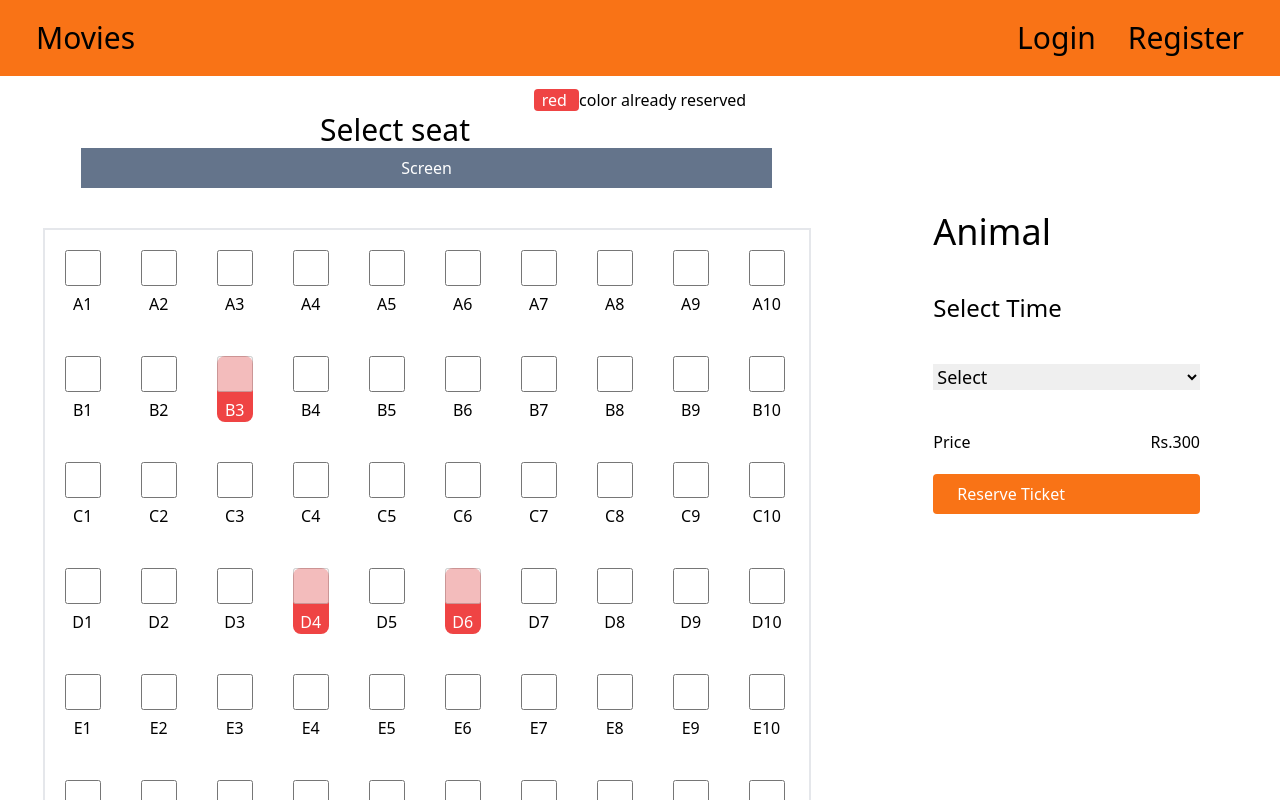
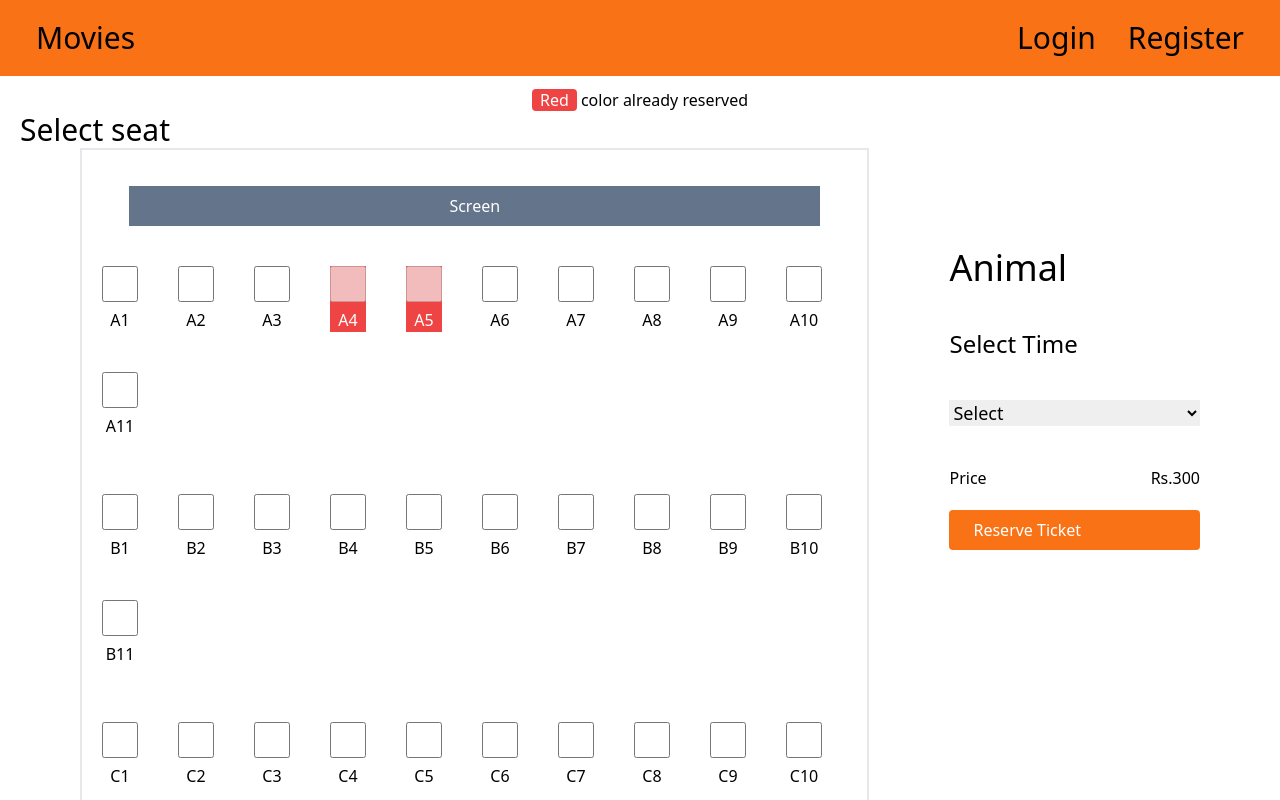
Before and after one commit to roshan2057/Movie-booking-client, a React (Create React App) app: page /reserve in a window 1280 px wide. Shown: the top 800 px of the page. Built offline with nearby package versions, Linux system fonts and the light colour scheme.

Commit message:
user profile page

```diff
--- a/src/App.js
+++ b/src/App.js
@@ -5,6 +5,9 @@ import ReserveSeat from "./pages/ReserveSeat";
 import Header from "./pages/components.jsx/Header";
 import Login from "./pages/Login";
 import Register from "./pages/Register";
+import Profile from "./pages/components.jsx/Profile/Profile";
+import Userreserveseat from "./pages/components.jsx/Profile/Userreserveseat";
+import Details from "./pages/components.jsx/Profile/Details";
 
 function App() {
 
@@ -18,6 +21,11 @@ function App() {
       <Route path="/reserve" element={<ReserveSeat/>} />
       <Route path="/login" element={<Login/>} />
       <Route path="/register" element={<Register/>} />
+      <Route path="/profile" element={<Profile/>} >
+      <Route path="details" element={<Details/>} />
+      <Route path="seat" element={<Userreserveseat/>} />
+
+        </Route>
       {/* <Route path="*" element={<Login/>} /> */}
      </Routes>
     </div>
--- a/src/index.css
+++ b/src/index.css
@@ -1,8 +1,3 @@
 @tailwind base;
 @tailwind components;
 @tailwind utilities;
-
-
-.seat{
-    width: 48rem;
-  }
--- a/src/pages/Moviedetails.jsx
+++ b/src/pages/Moviedetails.jsx
@@ -1,4 +1,5 @@
 import React from 'react'
+import { Link } from 'react-router-dom'
 
 const Moviedetails = () => {
   return (
@@ -47,7 +48,7 @@ const Moviedetails = () => {
               </div>
               <div className="flex mt-8">
               <a className="flex text-white bg-orange-500 border-0 py-2 px-6 focus:outline-none hover:scale-105 rounded"   rel="noopener noreferrer" href="https://youtu.be/Dydmpfo68DA?si=19w_0_w7OYwHpVxP" target="_blank">View Tailor</a>
-          <a href='/reserve' className="flex ml-auto text-white bg-orange-500 border-0 py-2 px-6 focus:outline-none hover:scale-105 rounded">Reserve Ticket</a>
+          <Link to='/reserve' className="flex ml-auto text-white bg-orange-500 border-0 py-2 px-6 focus:outline-none hover:scale-105 rounded">Reserve Ticket</Link>
 
         </div>
 
--- a/src/pages/ReserveSeat.jsx
+++ b/src/pages/ReserveSeat.jsx
@@ -1,62 +1,47 @@
-import React from 'react'
+import React from 'react';
 
 const ReserveSeat = () => {
-    let seat = {
-        'A': '1,2,3,4,5,6,7,8,9,10',
-        'B': '1,2,4,5,6,7,8,9,10',
-        'C': '1,2,3,4,5,6,7,8,9,10',
-        'D': '1,2,3,5,7,8,9,10',
-        'E': '1,2,3,4,5,6,7,8,9,10',
-        'F': '1,2,3,4,5,6,7,8,9,10',
-    };
+    const movieName = "Animal";
+    const rows = ['A', 'B', 'C', 'D', 'E'];
+    const columns = ['1', '2', '3', '4', '5', '6', '7', '8', '9', '10','11'];
 
-    const movie_name = "Animal"
+    const reservedSeats = ['D2', 'A4', 'D8', 'E3', 'A4','A5']; // Array of reserved seats
 
-    let elements = [];
+    const elements = rows.map(row => {
+        const rowElements = columns.map(column => {
+            const seatNumber = `${row}${column}`;
+            const isReserved = reservedSeats.includes(seatNumber);
+            const seatStyle = isReserved ? 'bg-red-500' : '';
 
-    for (let row in seat) {
-        let seats = seat[row].split(','); // Splitting seats into an array
-        let allSeats = ['1', '2', '3', '4', '5', '6', '7', '8', '9', '10']; // All possible seats
+            return (
+                <span key={seatNumber} className={`block m-5 w-9 ${seatStyle}`}>
+                    <input type="checkbox" className="w-9 h-9" name={seatNumber} disabled={isReserved} />
+                    <p className={`text-center ${isReserved ? 'text-white' : ''}`}>{seatNumber}</p>
+                </span>
+            );
+        });
 
-        allSeats.forEach((seatNumber) => {
-            if (seats.includes(seatNumber)) {
-                elements.push(
-                    <span key={`${row}${seatNumber}`} className="block m-5 w-9">
-                        <input type="checkbox" className="w-9 h-9" name={row + seatNumber} />
-                        <p className="text-center">{`${row}${seatNumber}`}</p>
-                    </span>
-                );
-            } else {
-                elements.push(
-                    <span key={`${row}${seatNumber}`} className="block m-5 w-9 bg-red-500 rounded-lg">
-                        <input type="checkbox" className="w-9 h-9" disabled />
-                        <p className="text-center text-white">{`${row}${seatNumber}`}</p>
-                    </span>
-                );
-            }
-        });
-    }
-
+        return (
+            <div key={row} className="flex mt-4 row flex-wrap seat">
+                {rowElements}
+            </div>
+        );
+    });
 
     return (
         <div>
             <p className="text-center mt-3">
-                <span className="bg-red-500 rounded px-2 text-white">red </span>
-                color already reserved</p>
+                <span className="bg-red-500 rounded px-2 text-white">Red</span> color already reserved
+            </p>
 
+                <h1 className="text-3xl pl-5">Select seat</h1>
             <form className="flex justify-between" action="">
-                <h1 className="absolute left-80 text-3xl">Select seat</h1>
-                <div className="md:w-2/3 mt-9 flex justify-center">
-                    <h1 className="absolute bg-slate-500 px-80 py-2 text-white">Screen</h1>
-                    <div className="flex mt-20 row flex-wrap  border-2 seat">
-
-                        {elements}
-
-
-                    </div>
+                <div className="pt-20  relative ml-20 flex items-center flex-col border-2">
+                    <h1 className="absolute bg-slate-500 px-80 py-2 text-white top-9 w-fit ">Screen</h1>
+                    {elements}
                 </div>
                 <div className="w-1/3 mx-auto p-20 flex flex-col">
-                    <h1 className="my-5 text-4xl">{movie_name}</h1>
+                    <h1 className="my-5 text-4xl">{movieName}</h1>
                     <h1 className="my-5 text-2xl">Select Time</h1>
                     <select className="my-5 text-lg">
                         <option>Select</option>
@@ -64,18 +49,15 @@ const ReserveSeat = () => {
                         <option>03:00 PM</option>
                         <option>06:00 PM</option>
                     </select>
-
-
                     <div className="flex justify-between">
-
                         <label className="my-5">Price</label>
                         <label className="my-5 text-right">Rs.300</label>
                     </div>
                     <button className="flex text-white text-center bg-orange-500 border-0 py-2 px-6 focus:outline-none hover:scale-105 rounded">Reserve Ticket</button>
-
                 </div>
             </form>
         </div>
     );
-}
-export default ReserveSeat
+};
+
+export default ReserveSeat;
--- a/src/pages/components.jsx/Card.jsx
+++ b/src/pages/components.jsx/Card.jsx
@@ -1,3 +1,4 @@
+import { Link } from "react-router-dom"
 
 const Card = ({ image, name }) => {
 
@@ -5,9 +6,9 @@ const Card = ({ image, name }) => {
     <>
 
     <div className="lg:w-1/4 md:w-1/2 p-4 w-full  hover:scale-105">
-        <a className="block relative rounded overflow-hidden" href='/details'>
+        <Link className="block relative rounded overflow-hidden" to='/details'>
           <img alt={name} className="object-cover object-center w-full h-full block" src={image} />
-        </a>
+        </Link>
         <div>
           <h2 className="text-gray-900 title-font text-3xl py-2 font-medium text-center bg-orange-500 text-white rounded">{name}</h2>
         </div>
--- a/src/pages/components.jsx/Header.jsx
+++ b/src/pages/components.jsx/Header.jsx
@@ -1,18 +1,19 @@
 import React from 'react'
+import { NavLink } from 'react-router-dom'
 
 const Header = () => {
   return (
     <>
     <header className="bg-orange-500 text-3xl flex justify-between px-9 py-5">
  <div>
-  <a href='/'>
+  <NavLink to='/'>
 
   Movies
-  </a>
+  </NavLink>
  </div>
  <div>
-  <a href="/login" className="mx-4">Login</a>
-  <a href="/register" className="ml-4">Register</a>
+  <NavLink to="/login" className="mx-4">Login</NavLink>
+  <NavLink to="/register" className="ml-4">Register</NavLink>
  </div>
 </header>
     </>
--- /dev/null
+++ b/src/pages/components.jsx/Profile/Details.jsx
@@ -0,0 +1,27 @@
+import React from 'react'
+
+const Details = () => {
+  return (
+    <>
+
+    <div className='flex mt-20 w-full items-start'>
+      <table className=''>
+        <tr>
+          <td className='px-4'>Name</td>
+          <td className='px-4'>Roshan karki</td>
+        </tr>
+        <tr>
+          <td className='px-4'>Email</td>
+          <td className='px-4'>rosshankarki@gmail.com</td>
+        </tr>
+        <tr>
+          <td className='px-4'>Password</td>
+          <td className='px-4'><input type='password' value='Password'></input></td>
+        </tr>
+      </table>
+    </div>
+    </>
+  )
+}
+
+export default Details
--- /dev/null
+++ b/src/pages/components.jsx/Profile/Profile.jsx
@@ -0,0 +1,42 @@
+import React from 'react'
+import { Link, Outlet } from 'react-router-dom'
+
+const Profile = () => {
+  return (
+   <>
+<div class="flex bg-clip-border rounded-xl bg-white text-gray-700 h-96  px-4 shadow-xl shadow-blue-gray-900/5">
+
+
+<nav class="flex flex-col gap-1 min-w-[310px] p-2 font-sans text-base font-normal text-gray-700 border-r-2">
+    <Link to='/profile/details' role="button" tabindex="0" class="flex items-center w-full p-3 rounded-lg text-start leading-tight transition-all hover:bg-blue-50 hover:bg-opacity-80 focus:bg-blue-50 focus:bg-opacity-80 active:bg-gray-50 active:bg-opacity-80 hover:text-blue-900 focus:text-blue-900 active:text-blue-900 outline-none">
+      <div class="grid place-items-center mr-4">
+        <svg xmlns="http://www.w3.org/2000/svg" viewBox="0 0 24 24" fill="currentColor" aria-hidden="true" class="h-5 w-5">
+          <path fill-rule="evenodd" d="M2.25 2.25a.75.75 0 000 1.5H3v10.5a3 3 0 003 3h1.21l-1.172 3.513a.75.75 0 001.424.474l.329-.987h8.418l.33.987a.75.75 0 001.422-.474l-1.17-3.513H18a3 3 0 003-3V3.75h.75a.75.75 0 000-1.5H2.25zm6.04 16.5l.5-1.5h6.42l.5 1.5H8.29zm7.46-12a.75.75 0 00-1.5 0v6a.75.75 0 001.5 0v-6zm-3 2.25a.75.75 0 00-1.5 0v3.75a.75.75 0 001.5 0V9zm-3 2.25a.75.75 0 00-1.5 0v1.5a.75.75 0 001.5 0v-1.5z" clip-rule="evenodd"></path>
+        </svg>
+      </div>
+      Details
+    </Link>
+    <Link to='/profile/seat' role="button" tabindex="0" class="flex items-center w-full p-3 rounded-lg text-start leading-tight transition-all hover:bg-blue-50 hover:bg-opacity-80 focus:bg-blue-50 focus:bg-opacity-80 active:bg-blue-50 active:bg-opacity-80 hover:text-blue-900 focus:text-blue-900 active:text-blue-900 outline-none">
+      <div class="grid place-items-center mr-4">
+        <svg xmlns="http://www.w3.org/2000/svg" viewBox="0 0 24 24" fill="currentColor" aria-hidden="true" class="h-5 w-5">
+          <path fill-rule="evenodd" d="M7.5 6v.75H5.513c-.96 0-1.764.724-1.865 1.679l-1.263 12A1.875 1.875 0 004.25 22.5h15.5a1.875 1.875 0 001.865-2.071l-1.263-12a1.875 1.875 0 00-1.865-1.679H16.5V6a4.5 4.5 0 10-9 0zM12 3a3 3 0 00-3 3v.75h6V6a3 3 0 00-3-3zm-3 8.25a3 3 0 106 0v-.75a.75.75 0 011.5 0v.75a4.5 4.5 0 11-9 0v-.75a.75.75 0 011.5 0v.75z" clip-rule="evenodd"></path>
+        </svg>
+      </div>Seat Reserve
+    </Link>
+  </nav>
+
+  <Outlet/>
+</div>
+
+
+
+
+
+
+
+
+   </>
+  )
+}
+
+export default Profile
--- /dev/null
+++ b/src/pages/components.jsx/Profile/Userreserveseat.jsx
@@ -0,0 +1,35 @@
+import React from 'react'
+
+const Userreserveseat = () => {
+  return (
+   <>
+   <div className='mt-10'>
+
+    <h1>Reserved seat</h1>
+
+    <table className='border-2'>
+      <tr>
+        <th className='px-5'>sn</th>
+        <th className='px-5'>Movie</th>
+        <th className='px-5'>Show</th>
+        <th className='px-5'>Seats</th>
+      </tr>
+      <tr>
+        <td className='px-5'>1.</td>
+        <td className='px-5'>Animal</td>
+        <td className='px-5'>10:45 AM</td>
+        <td className='px-5'>A1,A8</td>
+      </tr>
+      <tr>
+        <td className='px-5'>2.</td>
+        <td className='px-5'>Dukan</td>
+        <td className='px-5'>10:45 AM</td>
+        <td className='px-5'>A1,A8</td>
+      </tr>
+    </table>
+   </div>
+   </>
+  )
+}
+
+export default Userreserveseat
```
